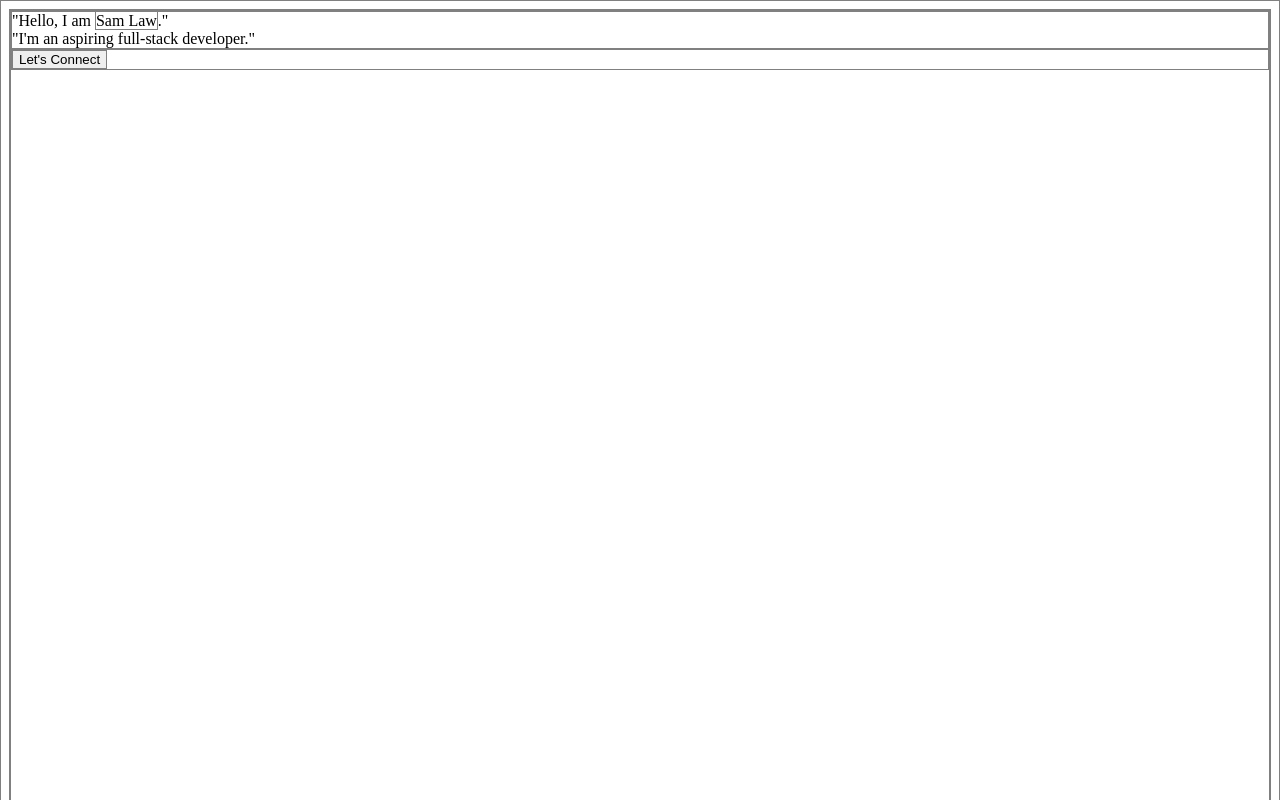
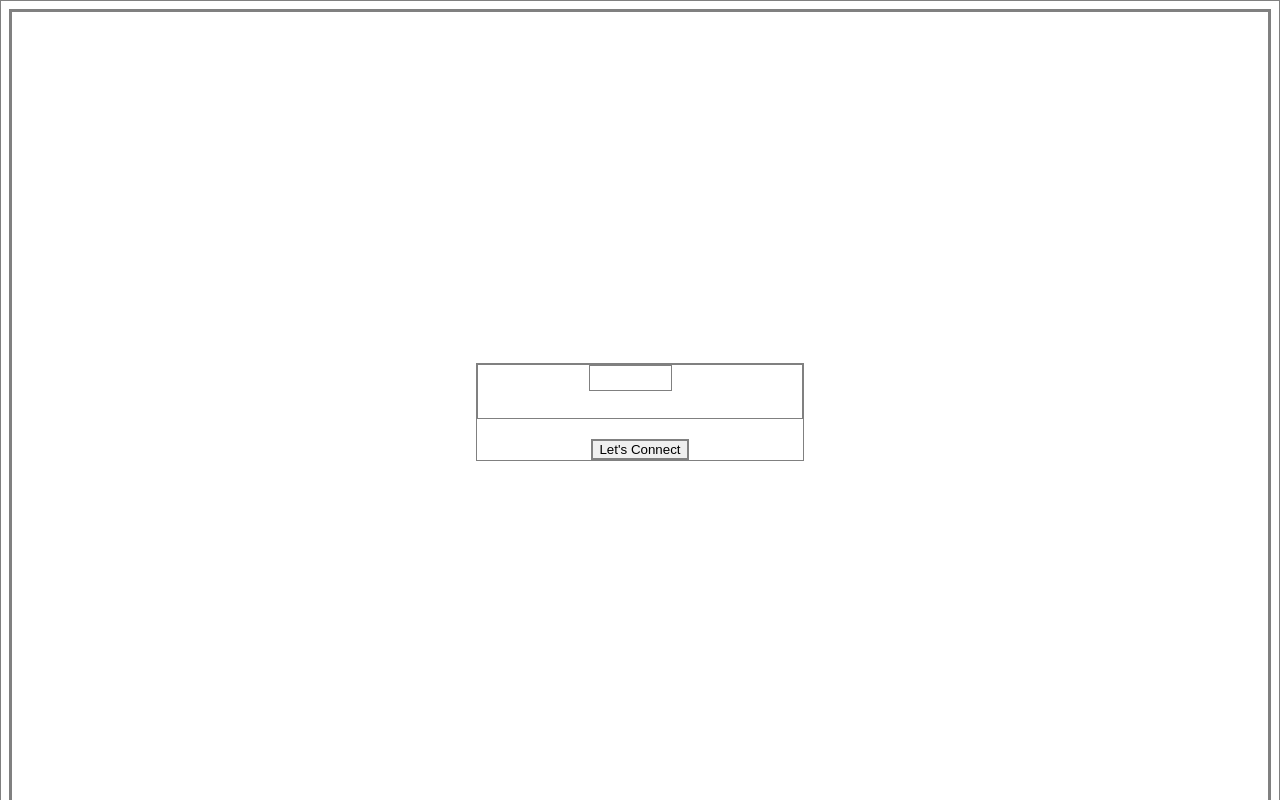
Before and after one commit to MrSamLaw/02-HW-ProfessionalPortfolio, a plain HTML site: page index.html in a window 1280 px wide. Shown: the top 800 px of the page. Drawn offline with Linux system fonts and the light colour scheme.

Commit message:
Welcome message spacing

```diff
--- a/assets/css/style.css
+++ b/assets/css/style.css
@@ -4,6 +4,41 @@
 
 #home {
     height:100vh;
+}
+
+.overflow-wrap {
+    overflow-x: hidden;
+}
+
+div {
+    display: block;
+}
+
+section {
+    line-height: 11pt;
+    padding: 70px 0 70px 0;
+    position: relative;
+}
+
+section:nth-of-type(1) {
+    color: #fff;
+    height: calc(100%+53px);
+    padding: 0 10px;
+}
+
+.flex {
+    display: flex;
+    align-items: center;
+    flex-direction: column;
+    justify-content: center;
+}
+
+.welcome {
+    font-size: 16pt;
+    line-height: 20pt;
+    margin: 0 0 20px 0;
+    pointer-events: none;
+    z-index: 1;
 }
 
 .wrapper {
--- a/index.html
+++ b/index.html
@@ -10,7 +10,9 @@
 </head>
 
 <body>
-    <header id="home">
+    <div class="overflow-wrap">
+        <section id="home" class="flex">
+            <div class="flex">
                 <div class="welcome">
                     "Hello, I am <span class="highlight">Sam Law</span>." <br />
                     "I'm an aspiring full-stack developer."
@@ -18,7 +20,8 @@
                 <form>
                     <button formaction="#portfolio">Let's Connect</button>
                 </form>
-    </header>
+            </div>
+        </section>
         <nav>
             <ul>
                 <li><a href="#home">Home</a></li>
@@ -103,6 +106,7 @@
         <footer>
 
         </footer>
+    </div>
 </body>
 
 </html>
```
Lines whose indentation alone changed are shown as unchanged.
